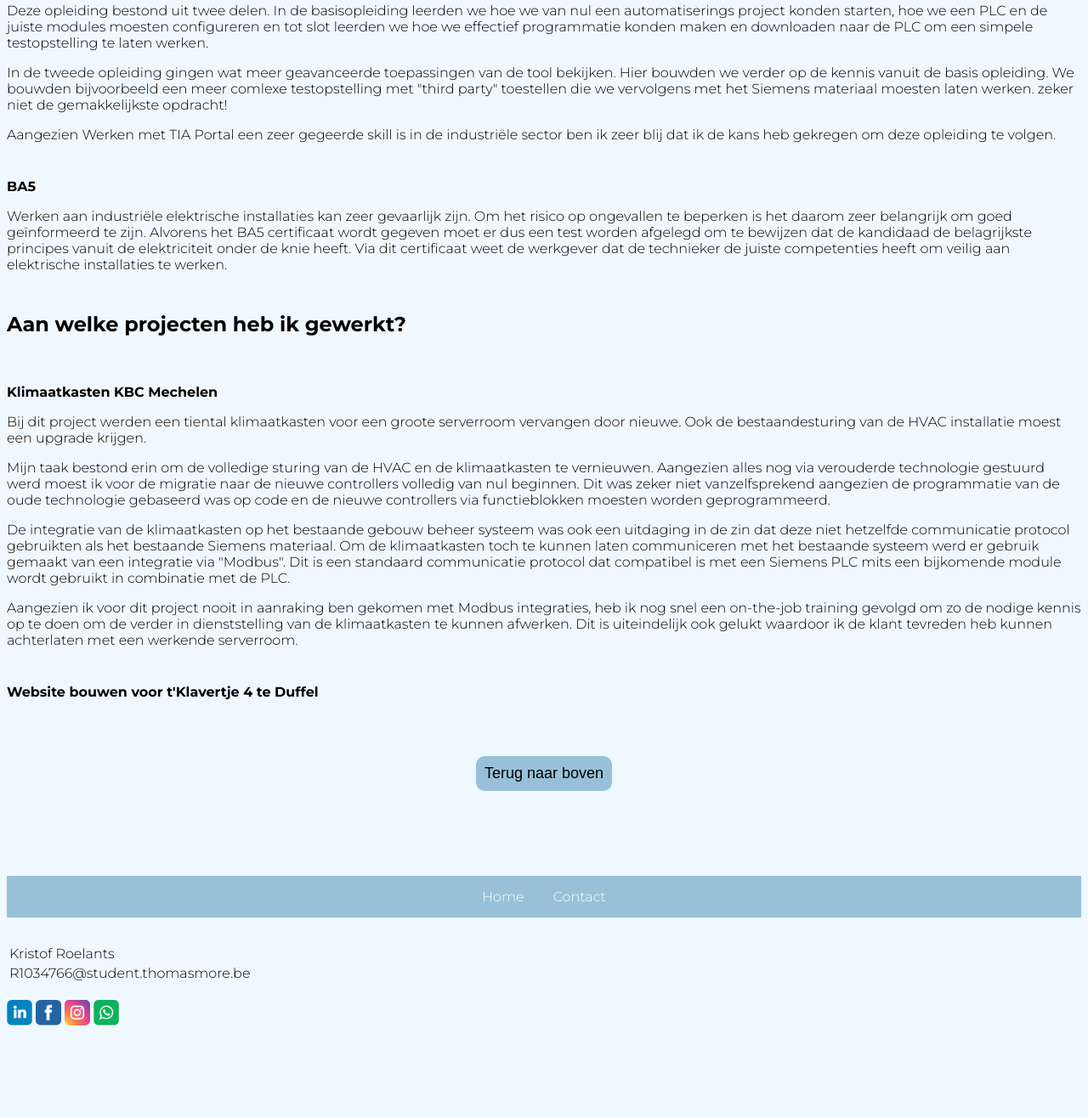
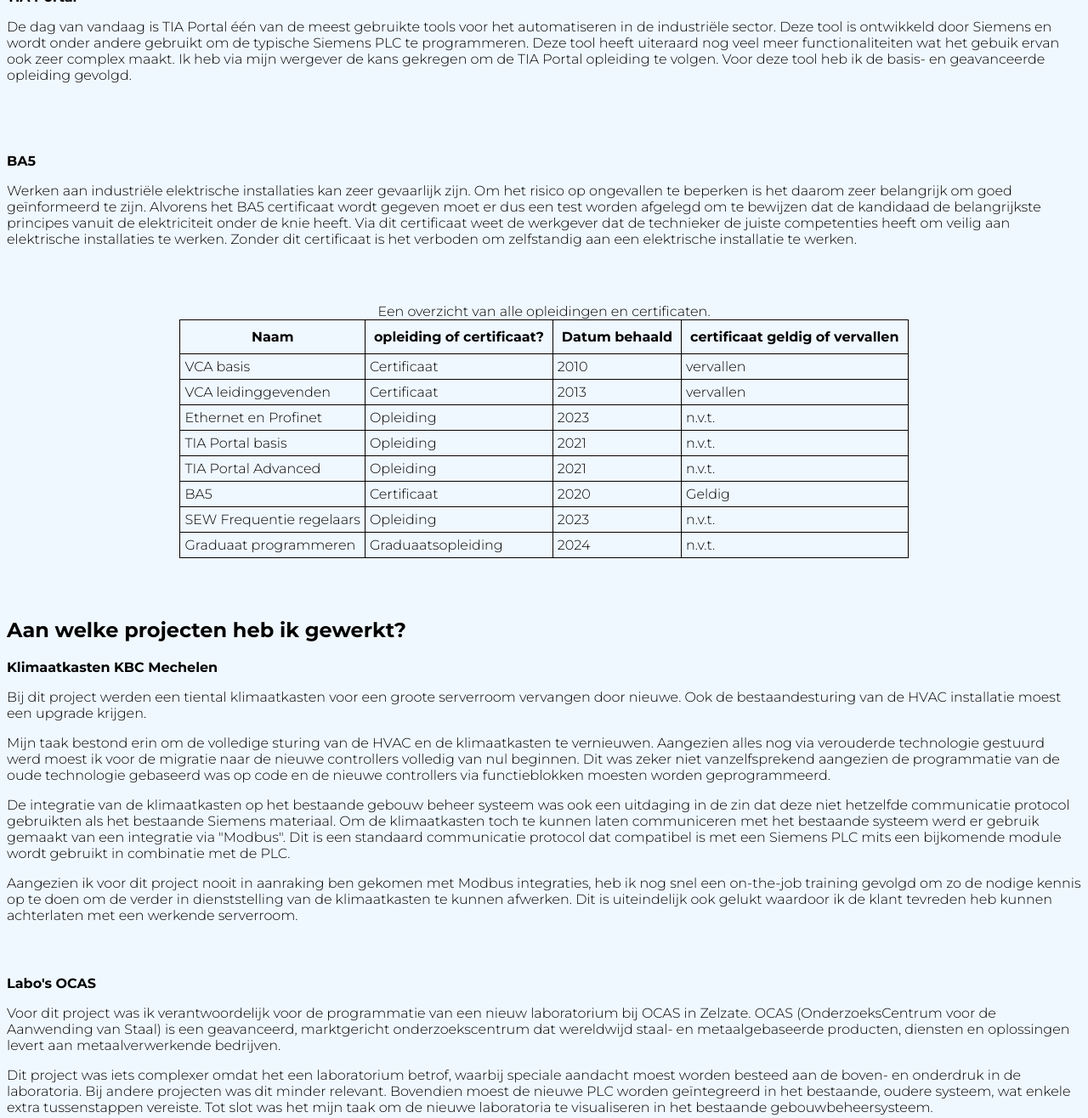
Before and after one commit to r1034766/Websites_Opdracht1, a plain HTML site: page ervaringen.html in a window 1280 px wide. Shown: the part 352-1668 px from the top of the page at 85% size. Before the commit the page ends 1571 px from the top, so only its background shows below. Drawn offline with Linux system fonts and the light colour scheme.

Commit message:
ervaringen pagina afgewerkt

```diff
--- a/CSS/contact.css
+++ b/CSS/contact.css
@@ -51,6 +51,10 @@
     border-radius: 5px;
 }
 
+
+h2 {
+    text-align: center;
+}
 /*inleiding*/
 .inleiding {
     margin: auto;
--- a/CSS/ervaringen.css
+++ b/CSS/ervaringen.css
@@ -59,11 +59,30 @@
 }
 
 /*div beschrijving ervaringen*/
+table {                   /*tabel*/
+    border-collapse: collapse;
+    padding-bottom: 50px;
+    margin: auto;
+}
+th {
+    border: 1px solid black;
+    padding: 10px
+}
+tr {
+    border: 1px solid black;
+}
+td {
+    border: 1px solid black;
+    padding: 5px;
+}
 .cert {
-    padding-bottom: 10px;
+    padding-bottom: 50px;
+}
+.h2_proj {
+    padding-top: 50px;
 }
 .proj {
-    padding-top: 20px;
+
     padding-bottom: 10px;
 }
 
@@ -95,6 +114,14 @@
 }
 
 /*contactgegevens*/
-table {
+.table_info {
     text-align: left;
+    border: none;
+    margin: 0;
 }
+.tr_info {
+    border: none;
+}
+.td_info {
+    border: none;
+}
--- a/ervaringen.html
+++ b/ervaringen.html
@@ -31,41 +31,89 @@
 
 <!--Inleiding-->
 <div>
-    <p>In de loop van mijn carrière heb ik aan verschillende projecten kunnen meewerken. Dit heeft ervoor gezorgd dat ik mijn skillset redelijk heb kunnen uitbreiden.</p>
-</div>
+    <p>In de loop van mijn carrière heb ik aan verschillende projecten mogen meewerken, wat me de kans heeft gegeven om mijn skillset aanzienlijk uit te breiden.
+        Over het algemeen betrof het kleinere projecten waarbij ik, onder leiding van een projectleider, diverse taken uitvoerde om het project succesvol vooruit te helpen.
+        Onderaan deze pagina vind je een lijst van projecten die ik volledig zelfstandig van A tot Z heb gerealiseerd. Deze lijst zal in de toekomst verder worden aangevuld.</p>
+</div> <br>
 
 <!--Certificaten-->
-<h2>Welke certificaten behaalde ik tijdens mijn Carrière?</h2>
+<h2>Enkele belangrijke certificaten en opleidingen.</h2>
 <div class="cert">
     <p><strong>TIA Portal</strong></p>
     <p>De dag van vandaag is TIA Portal één van de meest gebruikte tools voor het automatiseren in de industriële sector. Deze tool is ontwikkeld door Siemens en wordt
         onder andere gebruikt om de typische Siemens PLC te programmeren. Deze tool heeft uiteraard nog veel meer functionaliteiten wat het gebuik ervan ook zeer complex maakt.
-        Ik heb via mijn wergever de kans gekregen om de TIA Portal opleiding te volgen.
-    </p>
-    <p>Deze opleiding bestond uit twee delen. In de basisopleiding leerden we hoe we van nul een
-        automatiserings project konden starten, hoe we een PLC en de juiste modules moesten configureren en tot slot leerden we hoe we effectief programmatie konden maken en
-        downloaden naar de PLC om een simpele testopstelling te laten werken.
-    </p>
-    <p>In de tweede opleiding gingen wat meer geavanceerde toepassingen van de tool bekijken. Hier bouwden we verder op de kennis vanuit de basis opleiding.
-        We bouwden bijvoorbeeld een meer comlexe testopstelling met "third party" toestellen die we vervolgens met het Siemens materiaal moesten laten werken.
-        zeker niet de gemakkelijkste opdracht!
-    </p>
-    <p>Aangezien Werken met TIA Portal een zeer gegeerde skill is in de industriële sector ben ik zeer blij dat ik de kans heb gekregen om deze opleiding te volgen.</p>
+        Ik heb via mijn wergever de kans gekregen om de TIA Portal opleiding te volgen. Voor deze tool heb ik de basis- en geavanceerde opleiding gevolgd.</p>
     </div>
 </div>
 <div class="cert">
     <p><strong>BA5 </strong></p>
     <p>Werken aan industriële elektrische installaties kan zeer gevaarlijk zijn. Om het risico op ongevallen te beperken is het daarom zeer belangrijk om goed geïnformeerd te zijn.
-        Alvorens het BA5 certificaat wordt gegeven moet er dus een test worden afgelegd om te bewijzen dat de kandidaad de belagrijkste principes vanuit de elektriciteit
+        Alvorens het BA5 certificaat wordt gegeven moet er dus een test worden afgelegd om te bewijzen dat de kandidaad de belangrijkste principes vanuit de elektriciteit
         onder de knie heeft. Via dit certificaat weet de werkgever dat de technieker de juiste competenties heeft om veilig aan elektrische installaties te werken.
-    </p>
+        Zonder dit certificaat is het verboden om zelfstandig aan een elektrische installatie te werken.</p>
 </div>
 
+<table>
+    <caption>Een overzicht van alle opleidingen en certificaten.</caption>
+    <tr>
+        <th>Naam</th>
+        <th>opleiding of certificaat?</th>
+        <th>Datum behaald</th>
+        <th>certificaat geldig of vervallen</th>
+    </tr>
+    <tr>
+        <td>VCA basis</td>
+        <td>Certificaat</td>
+        <td>2010</td>
+        <td>vervallen</td>
+    </tr>
+    <tr>
+        <td>VCA leidinggevenden</td>
+        <td>Certificaat</td>
+        <td>2013</td>
+        <td>vervallen</td>
+    </tr>
+    <tr>
+        <td>Ethernet en Profinet</td>
+        <td>Opleiding</td>
+        <td>2023</td>
+        <td>n.v.t.</td>
+    </tr>
+    <tr>
+        <td>TIA Portal basis</td>
+        <td>Opleiding</td>
+        <td>2021</td>
+        <td>n.v.t.</td>
+    </tr>
+    <tr>
+        <td>TIA Portal Advanced</td>
+        <td>Opleiding</td>
+        <td>2021</td>
+        <td>n.v.t.</td>
+    </tr>
+    <tr>
+        <td>BA5</td>
+        <td>Certificaat</td>
+        <td>2020</td>
+        <td>Geldig</td>
+    </tr>
+    <tr>
+        <td>SEW Frequentie regelaars</td>
+        <td>Opleiding</td>
+        <td>2023</td>
+        <td>n.v.t.</td>
+    </tr>
+    <tr>
+        <td>Graduaat programmeren</td>
+        <td>Graduaatsopleiding</td>
+        <td>2024</td>
+        <td>n.v.t.</td>
+    </tr>
+</table>
+
+
 <!--projecten-->
-<div class="banner_proj">
-    <h2 class="h2_proj">Aan welke projecten heb ik gewerkt?</h2>
-</div>
-
+<h2 class="h2_proj">Aan welke projecten heb ik gewerkt?</h2>
 
 <div class="proj">
     <p><strong>Klimaatkasten KBC Mechelen</strong></p>
@@ -82,11 +130,16 @@
     <p>Aangezien ik voor dit project nooit in aanraking ben gekomen met Modbus integraties, heb ik nog snel een on-the-job
         training gevolgd om zo de nodige kennis op te doen om de verder in dienststelling van de klimaatkasten te kunnen afwerken. Dit is uiteindelijk ook gelukt waardoor
         ik de klant tevreden heb kunnen achterlaten met een werkende serverroom.</p>
+</div> <br>
+
+<div>
+    <p><strong>Labo's OCAS</strong></p>
+    <p>Voor dit project was ik verantwoordelijk voor de programmatie van een nieuw laboratorium bij OCAS in Zelzate. OCAS (OnderzoeksCentrum voor de Aanwending van Staal) is een geavanceerd, marktgericht onderzoekscentrum dat wereldwijd
+        staal- en metaalgebaseerde producten, diensten en oplossingen levert aan metaalverwerkende bedrijven.</p>
+    <p>Dit project was iets complexer omdat het een laboratorium betrof, waarbij speciale aandacht moest worden besteed aan de boven- en onderdruk in de laboratoria. Bij andere projecten was dit minder relevant.
+        Bovendien moest de nieuwe PLC worden geïntegreerd in het bestaande, oudere systeem, wat enkele extra tussenstappen vereiste. Tot slot was het mijn taak om de nieuwe laboratoria te visualiseren in het bestaande gebouwbeheersysteem.</p>
 </div>
-<div>
-    <p><strong>Website bouwen voor t'Klavertje 4 te Duffel</strong></p>
-    <p></p>
-</div>
+
 
 
 <!--Terug naar boven knop-->
@@ -105,12 +158,12 @@
     </div>
 
 <!--info-->
-<table>
-    <tr>
-        <td>Kristof Roelants</td>
+<table class="table_info">
+    <tr class="tr_info">
+        <td class="td_info">Kristof Roelants</td>
     </tr>
-    <tr>
-        <td>R1034766@student.thomasmore.be</td>
+    <tr class="tr_info">
+        <td class="td_info">R1034766@student.thomasmore.be</td>
     </tr>
 </table> <br>
         <a href="https://www.linkedin.com/in/kristof-r-677513166" target="_blank"><img src="Img/LinkedIn.gif" alt="LinkedIn" width="30px"></a>
```
Also changed, not shown: CSS/homepagina.css (+4 -4 lines), contact.html (+4 -3 lines), homepagina.html (+7 -0 lines).
